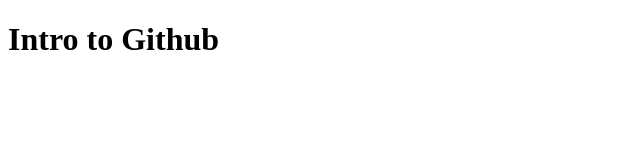
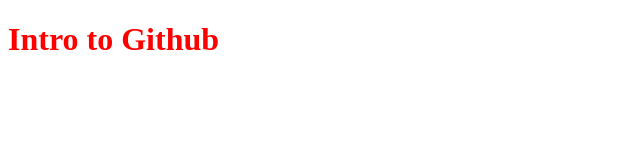
Before and after one commit to bsabina64/project-1, a plain HTML site: page index.html in a window 1280 px wide. Shown: the whole page, without its empty margins (0-640 px from the left). Drawn offline with Linux system fonts and the light colour scheme.

Commit message:
css added

```diff
--- /dev/null
+++ b/css/main.css
@@ -0,0 +1,3 @@
+h1 {
+    color: red
+}
--- a/index.html
+++ b/index.html
@@ -5,6 +5,7 @@
     <meta http-equiv="X-UA-Compatible" content="IE=edge" />
     <meta name="viewport" content="width=device-width, initial-scale=1.0" />
     <title>Lesson11</title>
+    <link rel="stylesheet" href="./css/main.css" />
   </head>
   <body>
     <h1>Intro to Github</h1>
```
Also changed, not shown: css/css.css (deleted).
